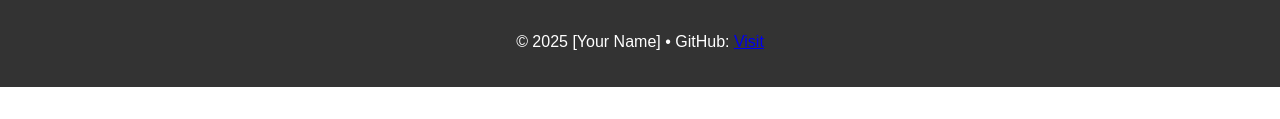
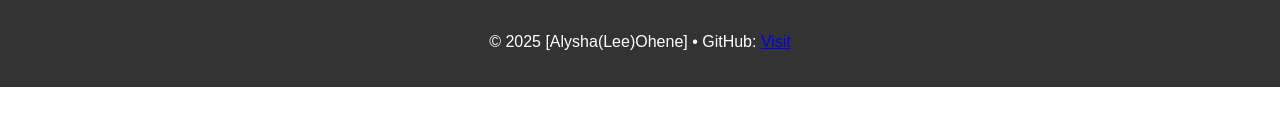
Before and after one commit to LearningL2025/first-portfolio-website, a plain HTML site: page index.html in a window 1280 px wide. Shown: the part 490-609 px from the top of the page. Drawn offline with Linux system fonts and the light colour scheme.

Commit message:
inputted my name in the bottom

```diff
--- a/index.html
+++ b/index.html
@@ -24,7 +24,7 @@
   </section>
 
   <footer>
-    <p>© 2025 [Your Name] • GitHub: <a href="https://github.com/YOUR_USERNAME">Visit</a></p>
+    <p>© 2025 [Alysha(Lee)Ohene] • GitHub: <a href="https://github.com/YOUR_USERNAME">Visit</a></p>
   </footer>
 </body>
 </html>
```
